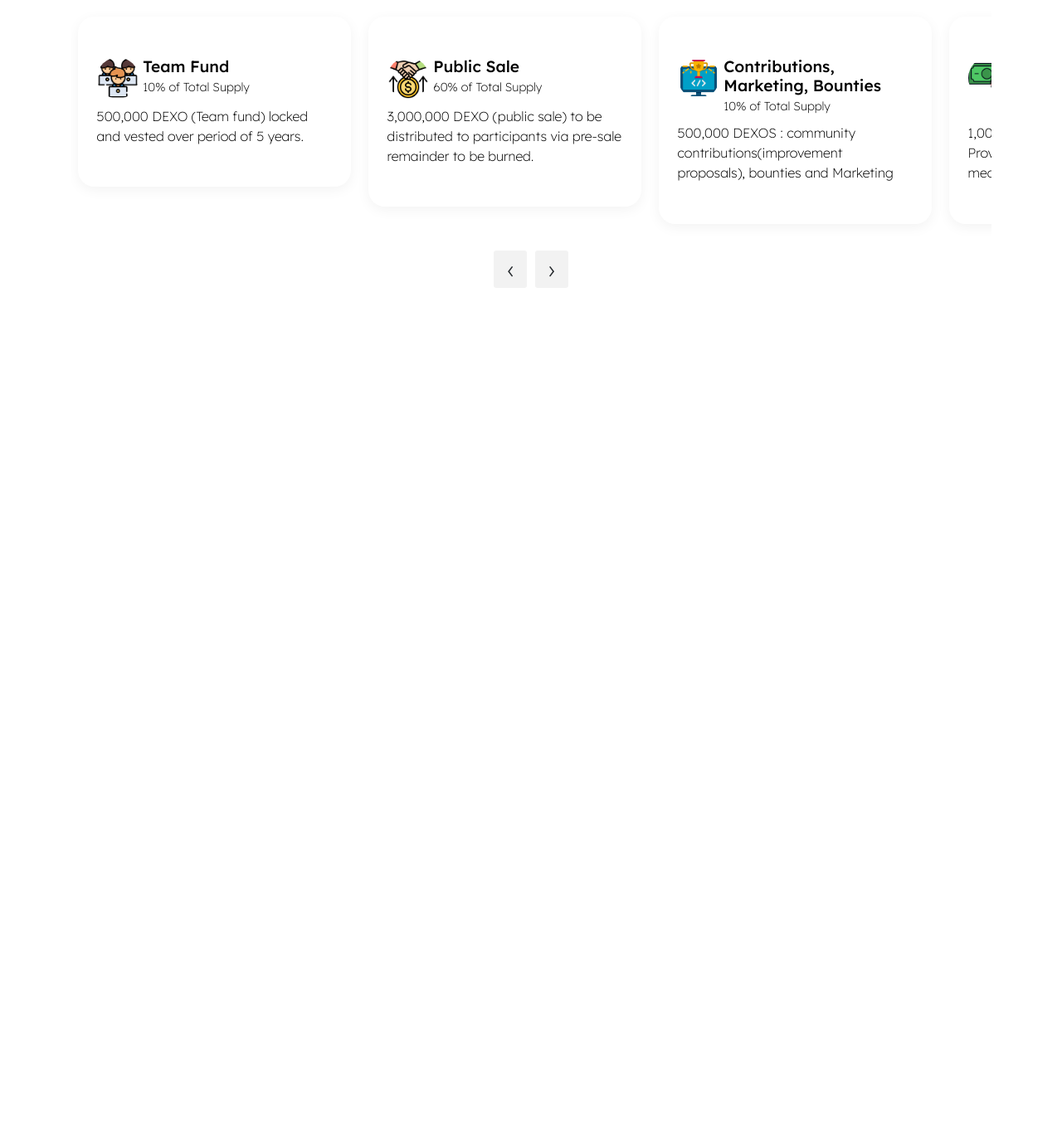
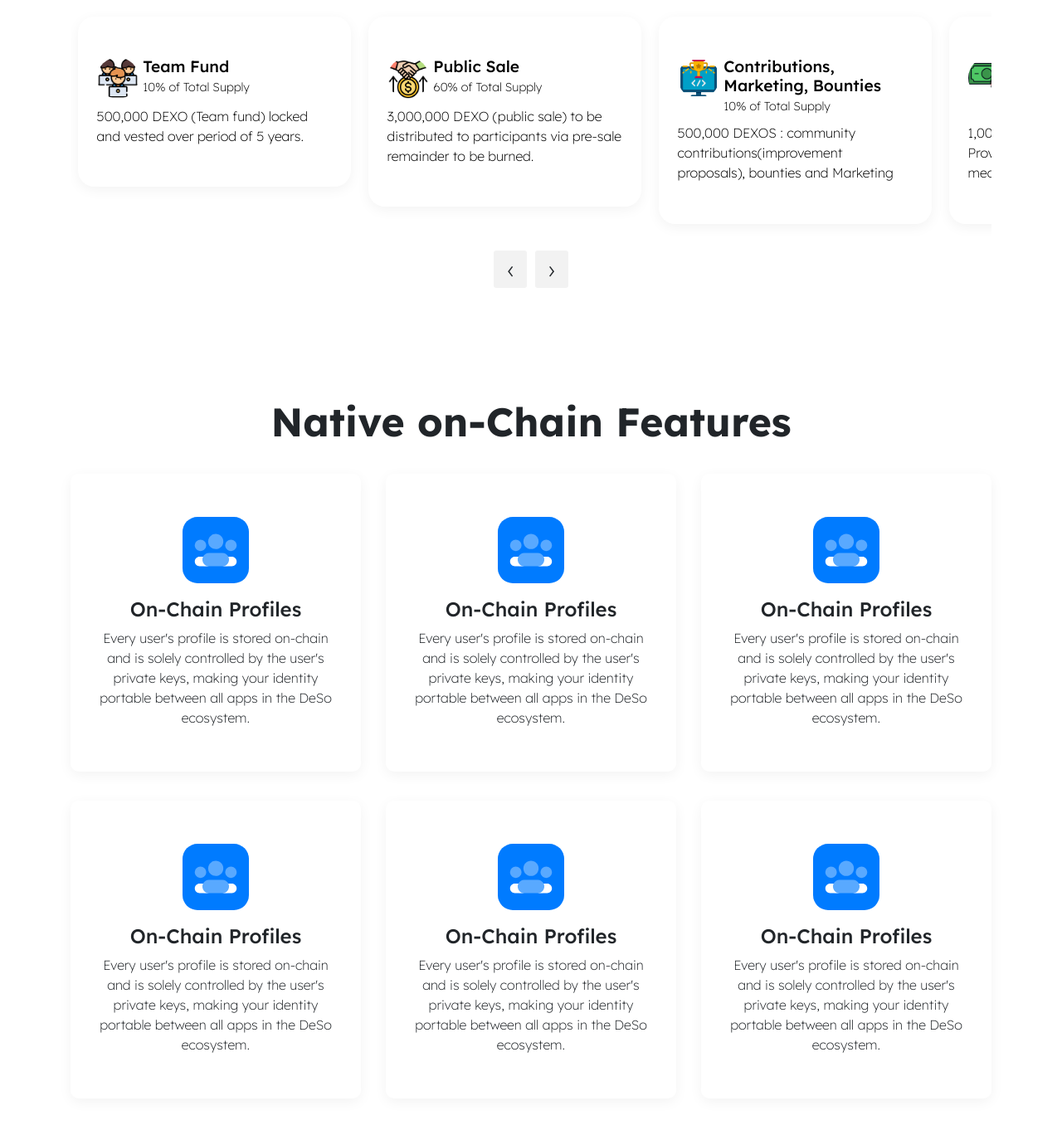
Before and after one commit to codemickey78/web, a plain HTML site: page index.html in a window 1280 px wide. Shown: the part 2461-3823 px from the top of the page at 83% size. Before the commit the page ends 2877 px from the top, so only its background shows below. Drawn offline with nearby package versions, Linux system fonts and the light colour scheme.

Commit message:
added feature section

```diff
--- a/index.html
+++ b/index.html
@@ -314,6 +314,75 @@
                 </div>
             </div>
         </section>
+        <section class="comp-feat">
+            <div class="container">
+                <div class="compf-header text-center">
+                    <h4 class="m-0">Native on-Chain Features</h4>
+                </div>
+                <div class="row">
+                    <div class="col-lg-4 col-md-6">
+                        <div class="compf-card text-center">
+                            <img src="img/features/feature_one.svg" alt="">
+                            <h5 class="m-0 text-capitalize">On-Chain Profiles</h5>
+                            <p class="m-0">
+                                Every user's profile is stored on-chain and is solely controlled by the user's private
+                                keys, making your identity portable between all apps in the DeSo ecosystem.
+                            </p>
+                        </div>
+                    </div>
+                    <div class="col-lg-4 col-md-6">
+                        <div class="compf-card text-center">
+                            <img src="img/features/feature_one.svg" alt="">
+                            <h5 class="m-0 text-capitalize">On-Chain Profiles</h5>
+                            <p class="m-0">
+                                Every user's profile is stored on-chain and is solely controlled by the user's private
+                                keys, making your identity portable between all apps in the DeSo ecosystem.
+                            </p>
+                        </div>
+                    </div>
+                    <div class="col-lg-4 col-md-6">
+                        <div class="compf-card text-center">
+                            <img src="img/features/feature_one.svg" alt="">
+                            <h5 class="m-0 text-capitalize">On-Chain Profiles</h5>
+                            <p class="m-0">
+                                Every user's profile is stored on-chain and is solely controlled by the user's private
+                                keys, making your identity portable between all apps in the DeSo ecosystem.
+                            </p>
+                        </div>
+                    </div>
+                    <div class="col-lg-4 col-md-6">
+                        <div class="compf-card text-center">
+                            <img src="img/features/feature_one.svg" alt="">
+                            <h5 class="m-0 text-capitalize">On-Chain Profiles</h5>
+                            <p class="m-0">
+                                Every user's profile is stored on-chain and is solely controlled by the user's private
+                                keys, making your identity portable between all apps in the DeSo ecosystem.
+                            </p>
+                        </div>
+                    </div>
+                    <div class="col-lg-4 col-md-6">
+                        <div class="compf-card text-center">
+                            <img src="img/features/feature_one.svg" alt="">
+                            <h5 class="m-0 text-capitalize">On-Chain Profiles</h5>
+                            <p class="m-0">
+                                Every user's profile is stored on-chain and is solely controlled by the user's private
+                                keys, making your identity portable between all apps in the DeSo ecosystem.
+                            </p>
+                        </div>
+                    </div>
+                    <div class="col-lg-4 col-md-6">
+                        <div class="compf-card text-center">
+                            <img src="img/features/feature_one.svg" alt="">
+                            <h5 class="m-0 text-capitalize">On-Chain Profiles</h5>
+                            <p class="m-0">
+                                Every user's profile is stored on-chain and is solely controlled by the user's private
+                                keys, making your identity portable between all apps in the DeSo ecosystem.
+                            </p>
+                        </div>
+                    </div>
+                </div>
+            </div>
+        </section>
 
     </div>
     <script src="js/jquery.min.js"></script>
```
Also changed, not shown: img/features/feature_one.svg (added), 1 other file.
